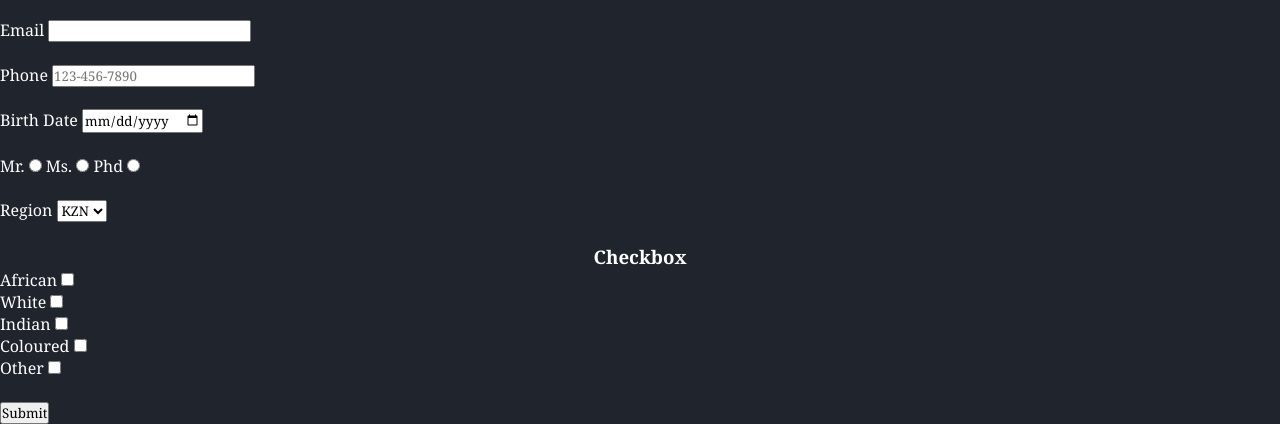
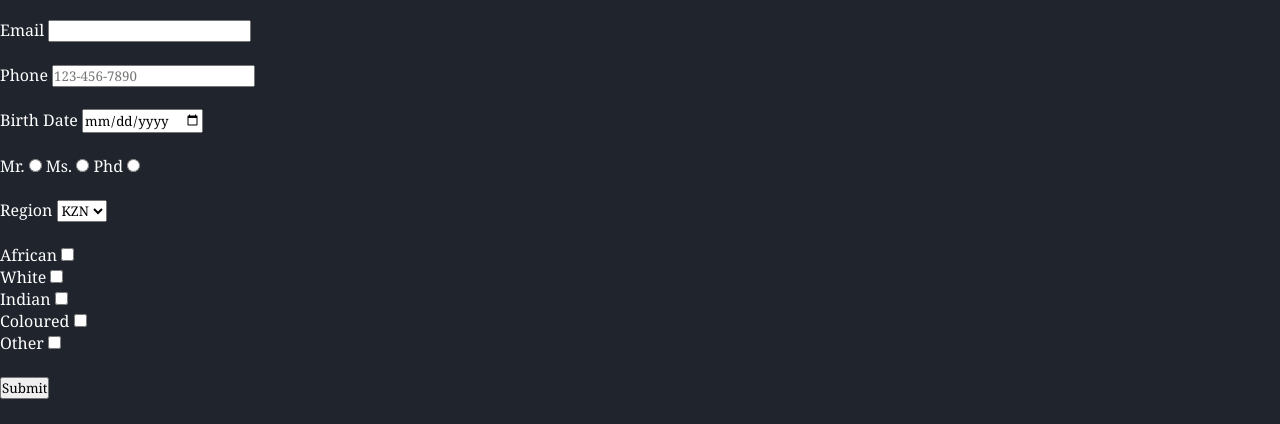
Before and after one commit to ITvarsity-Nkululeko-ITvarsity/Module-1-Assessment-6-, a plain HTML site: page contact us.html in a window 1280 px wide. Shown: the part 462-886 px from the top of the page. After the commit the page ends 861 px from the top, so only its background shows below. Drawn offline with Linux system fonts and the light colour scheme.

Commit message:
h3 update

```diff
--- a/contact us.html
+++ b/contact us.html
@@ -70,8 +70,6 @@
         </select><br><br>
 
 
-        <h3>Checkbox</h3>
-
          <label for="african">African</label>
          <input type="checkbox" id="african" name="african"><br>
 
```
